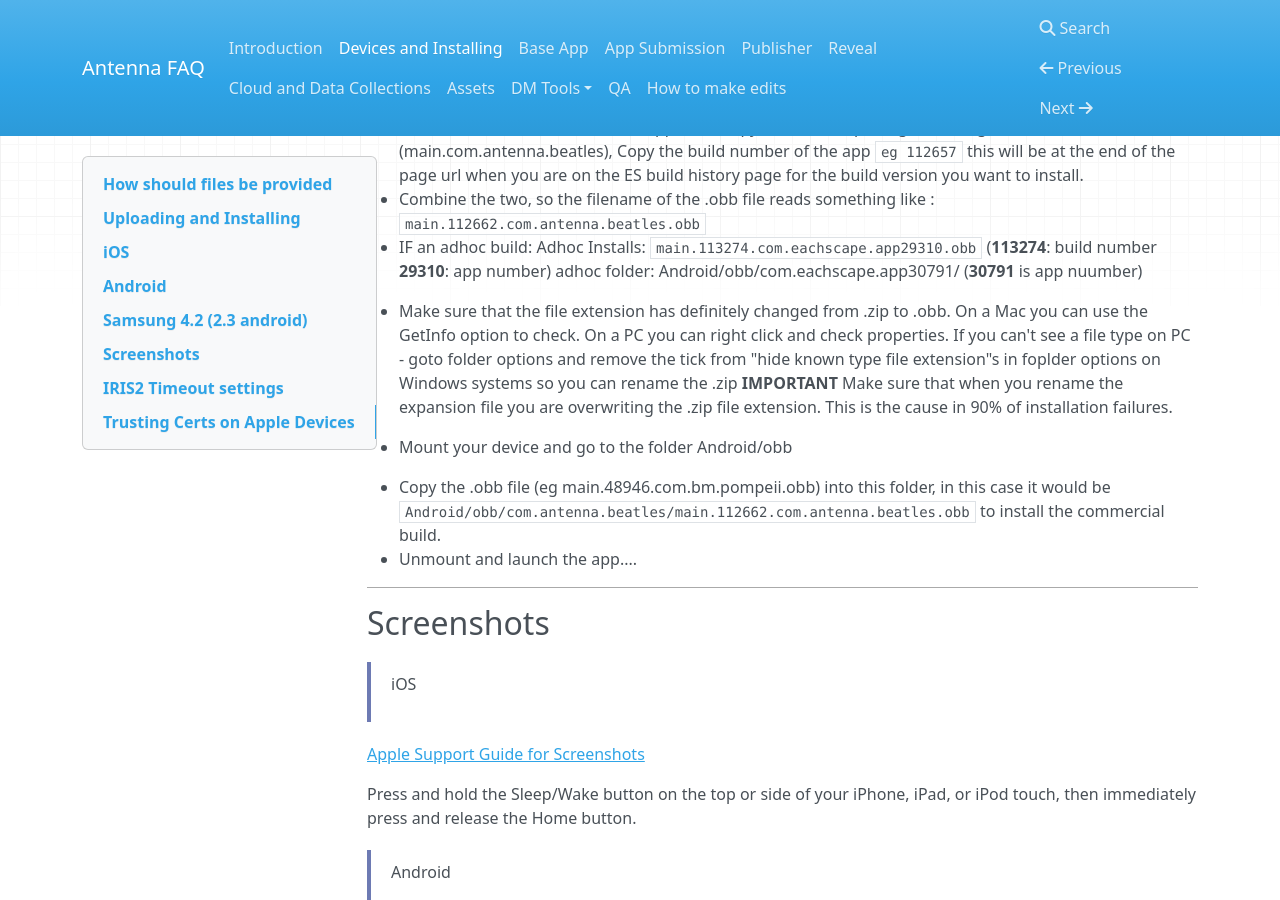
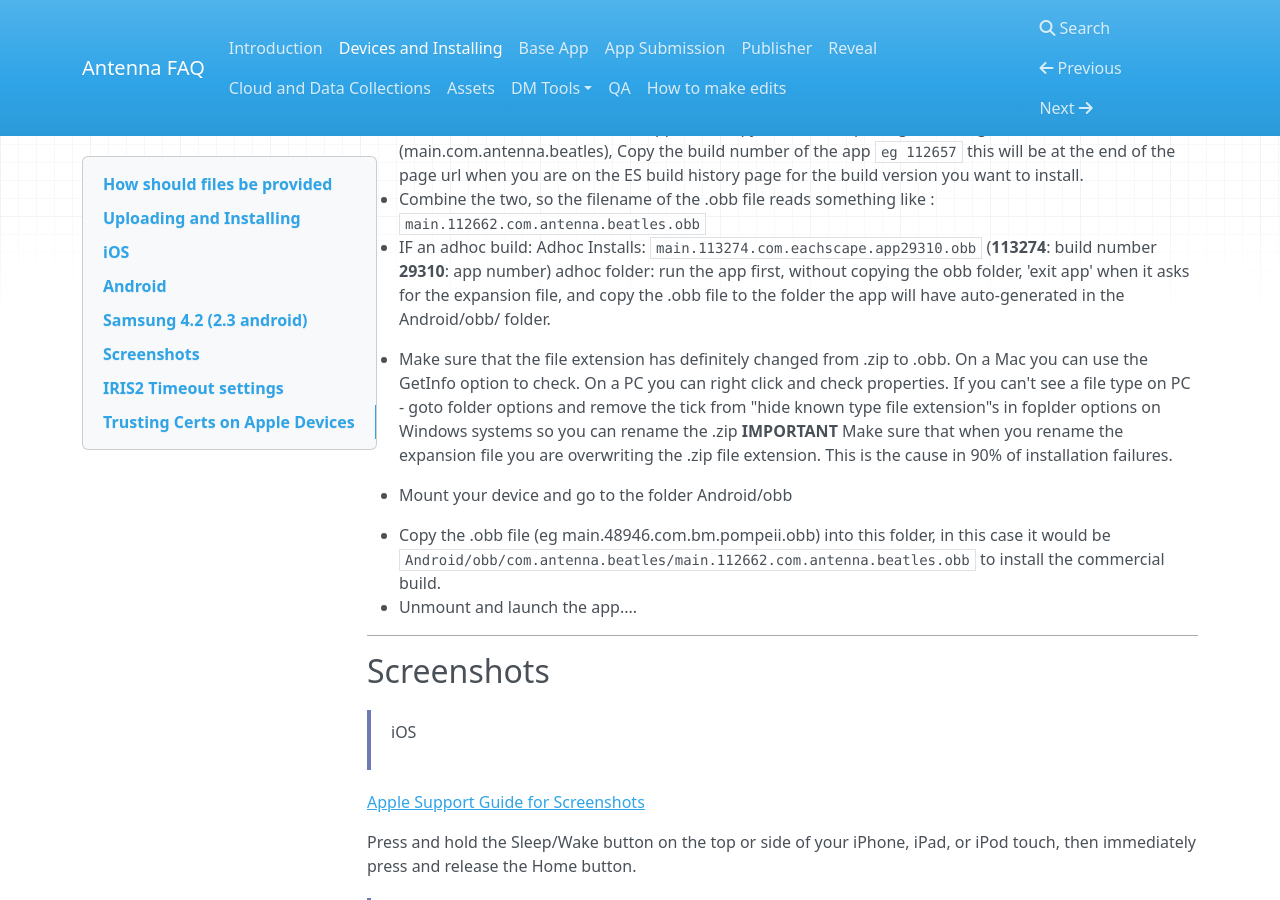
Before and after one commit to denovo/Antenna-faq, an MkDocs documentation site: the page built from docs/devices.md, in a window 1280 px wide and 900 px high, scrolled down 2384 px. Built offline with MkDocs 1.6.1, drawn with Linux system fonts in a browser that asks for light colours; nearby versions of some CDN libraries; old or Windows-style settings are respelled for this version of MkDocs.

Commit message:
update samsung adhoc install notes

````diff
--- a/docs/devices.md
+++ b/docs/devices.md
@@ -100,7 +100,7 @@ Manual Install with expansion files:
 - Combine the two, so the filename of the .obb file reads something like :  ```main.112662.com.antenna.beatles.obb```
 - IF an adhoc build:
    Adhoc Installs: ```main.113274.com.eachscape.app29310.obb``` (**113274**: build number  **29310**: app number)
-adhoc folder: Android/obb/com.eachscape.app30791/ (**30791** is app nuumber)
+adhoc folder: run the app first, without copying the obb folder, 'exit app' when it asks for the expansion file, and copy the .obb file to the folder the app will have auto-generated in the Android/obb/ folder.
 
 - Make sure that the file extension has definitely changed from .zip to .obb. On a Mac you can use the GetInfo option   to check. On a PC you can right click and check properties. If you can't see a file type on PC - goto folder         options and remove the tick from "hide known type file extension"s in foplder options on Windows systems so you can   rename the .zip
   **IMPORTANT** Make sure that when you rename the expansion file you are overwriting the .zip file extension. This     is the cause in 90% of installation failures.
````
